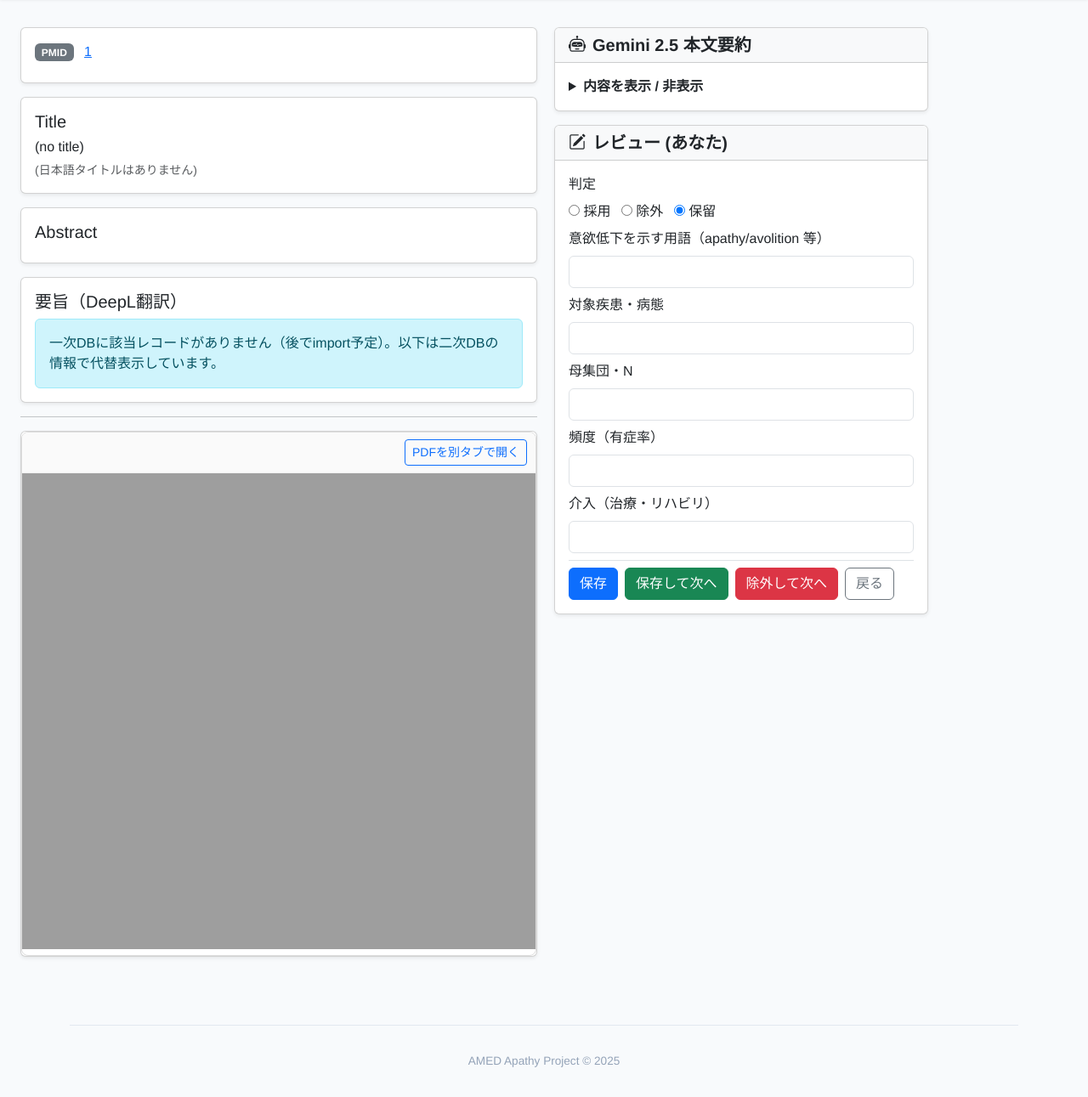
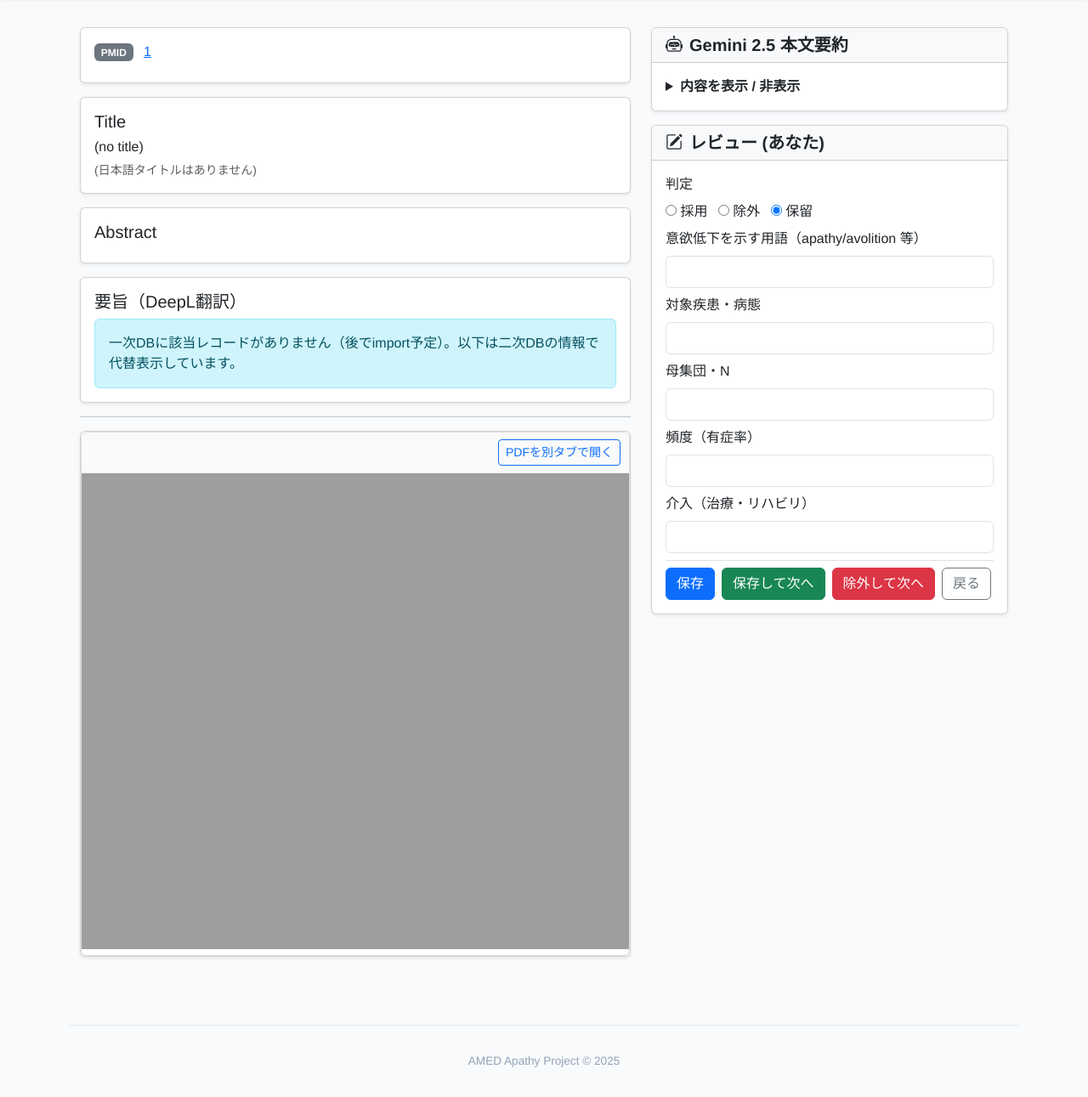
Before and after one commit to kasadera-creator/apathy_screen, a FastAPI app: page /secondary/1/1 in a window 1280 px wide. Shown: the part 66-1357 px from the top of the page at 85% size. Run offline with FastAPI, Linux system fonts and the light colour scheme; the visitor is signed in with stand-in values (Sample User, id 1); data comes from the database, SQL or seed files in the repository; data that the repository does not hold is empty.

Commit message:
Update secondary_review.html

```diff
--- a/templates/secondary_review.html
+++ b/templates/secondary_review.html
@@ -3,7 +3,7 @@
 {% block title %}二次レビュー - {{ pmid }}{% endblock %}
 
 {% block content %}
-<div class="review-layout-full">
+<div class="container-xl">
   <div class="review-layout">
     <div class="review-left">
     <div class="card mb-3 shadow-sm">
@@ -193,21 +193,12 @@
 </div>
 
 <style>
-/* ===== full width wrapper ===== */
-.review-layout-full{
-  width: 100%;
-  margin-left: calc(-1 * (100vw - 100%)/2);
-  margin-right: calc(-1 * (100vw - 100%)/2);
-}
-
-/* ===== two-pane layout ===== */
+/* ===== two-pane layout (use Bootstrap container-xl for centering) ===== */
 .review-layout{
   display: grid;
-  grid-template-columns: 1fr 440px;
-  gap: 20px;
-  padding: 0 24px;
-  max-width: 1200px;
-  margin: 0 auto;
+  grid-template-columns: minmax(0, 1fr) 420px;
+  gap: 24px;
+  align-items: start;
 }
 
 .review-left{
@@ -216,23 +207,17 @@
 
 .review-right{
   position: sticky;
-  top: 88px; /* navbar + margin */
-  /* 固定表示（内部スクロールなし） */
-  max-height: none;
-  overflow: visible;
-  width: 100%;
+  top: 88px; /* navbar高さに合わせる */
+  align-self: start;
 }
 
 /* Mobile */
 @media (max-width: 991px){
   .review-layout{
     grid-template-columns: 1fr;
-    padding: 0 12px;
   }
   .review-right{
     position: static;
-    max-height: none;
-    overflow: visible;
   }
 }
 
```
